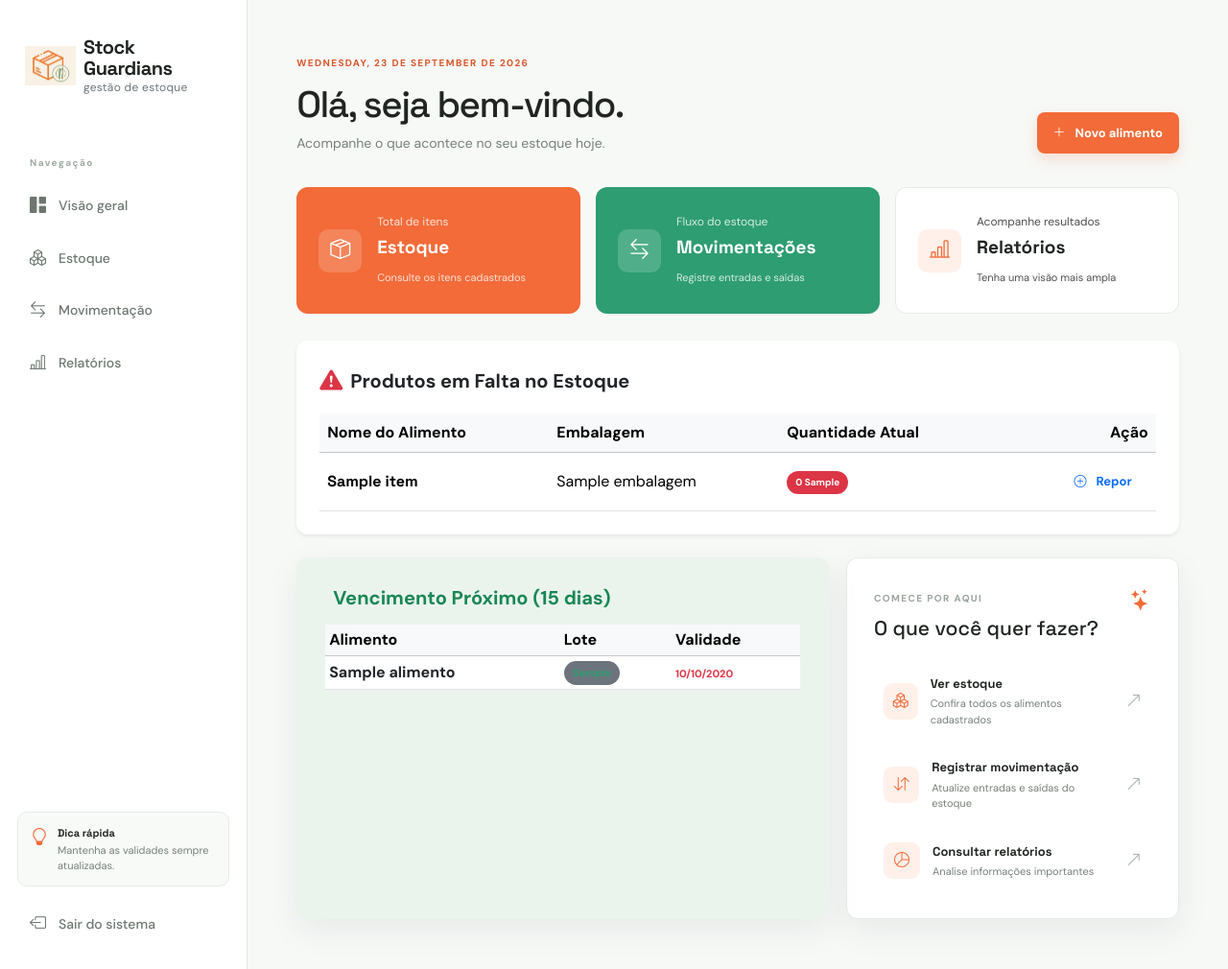
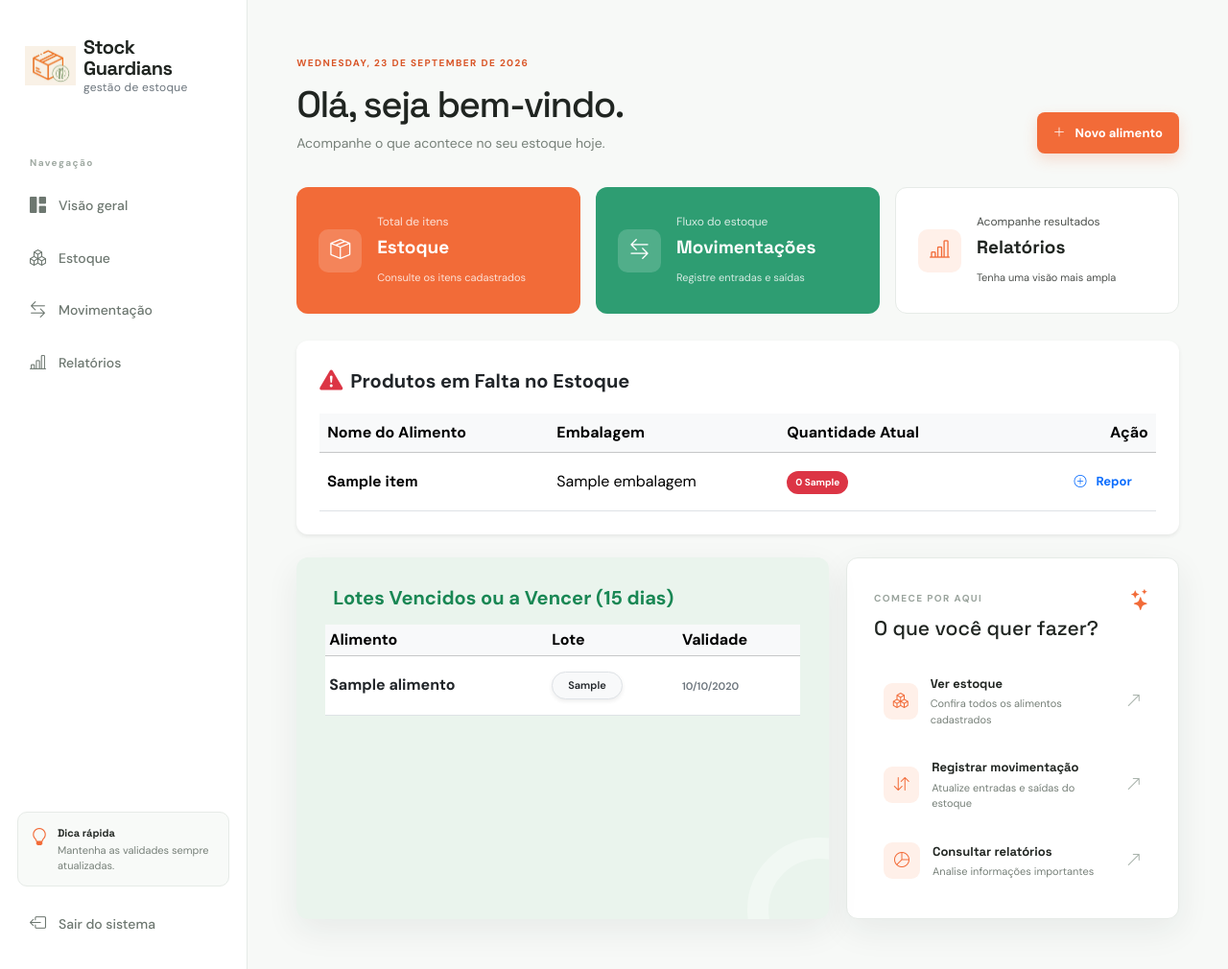
Before and after one commit to MatheusBressan3794/sistema-estoque-TCC, a Django app: template alimentos/templates/alimentos/dashboard.html in a window 1280 px wide. Shown: the whole page at 96% size. Run offline with Django 3.2, Linux system fonts and the light colour scheme; the template is opened without the code that fills it: most values are stand-ins (such as "Sample title", 1, 10 or a date in 2020).

Commit message:
feat(dashboard): implementa destaque visual e alertas para lotes vencidos

```diff
--- a/alimentos/templates/alimentos/dashboard.html
+++ b/alimentos/templates/alimentos/dashboard.html
@@ -1,16 +1,6 @@
 {% extends 'alimentos/base.html' %}
 {% block title %}Visão geral{% endblock %}
 {% block page_label %}Visão geral{% endblock %}
-
-{% block extra_css %}
-<style>
-    /* Remove qualquer desenho decorativo dos cantos do painel */
-    .dashboard-lower .quote-panel::before,
-    .dashboard-lower .quote-panel::after {
-        display: none !important;
-    }
-</style>
-{% endblock %}
 
 {% block content %}
 <section class="page-heading">
@@ -106,11 +96,11 @@
 
 <!-- Seção Inferior (Vencimento Próximo e Comece por aqui) -->
 <section class="dashboard-lower">
-    <!-- Painel Verde: Alerta de Validade (15 dias) - Cor sólida e sem desenhos -->
-    <div class="quote-panel" style="background-color: #eaf4ed !important; background-image: none !important; border: none !important; border-left: none !important;">
+    <!-- Painel com o quadrado verde clarinho de fundo que você circulou -->
+    <div class="quote-panel" style="background-color: #eaf4ed !important;">
         <div class="d-flex align-items-center mb-3">
             <i class="bi bi-calendar-exclamation text-success fs-4 me-2"></i>
-            <h5 class="mb-0 fw-bold text-success">Vencimento Próximo (15 dias)</h5>
+            <h5 class="mb-0 fw-bold text-success">Lotes Vencidos ou a Vencer (15 dias)</h5>
         </div>
 
         {% if lotes_proximos_vencimento %}
@@ -125,14 +115,43 @@
                     </thead>
                     <tbody>
                         {% for lote in lotes_proximos_vencimento %}
-                        <tr>
-                            <td>
-                                <a href="{% url 'detalhes_alimento' lote.alimento.id %}" class="text-decoration-none fw-bold text-dark">
+                        <tr class="align-middle">
+                            <!-- Alimento -->
+                            <td class="py-3">
+                                <a href="{% url 'detalhes_alimento' lote.alimento.id %}" class="text-decoration-none fw-bold {% if lote.data_validade < hoje %}text-danger{% else %}text-dark{% endif %}">
                                     {{ lote.alimento.nome }}
                                 </a>
                             </td>
-                            <td><span class="badge bg-secondary">{{ lote.numero_lote }}</span></td>
-                            <td><span class="text-danger fw-bold">{{ lote.data_validade|date:"d/m/Y" }}</span></td>
+
+                            <!-- Lote com o estilo de pílula da imagem -->
+                            <td class="py-3">
+                                {% if lote.data_validade < hoje %}
+                                    <span class="badge rounded-pill bg-danger bg-opacity-10 text-danger px-3 py-2 fw-semibold border border-danger border-opacity-25 shadow-sm">
+                                        {{ lote.numero_lote }}
+                                    </span>
+                                {% else %}
+                                    <span class="badge rounded-pill bg-light text-dark px-3 py-2 fw-semibold border shadow-sm">
+                                        {{ lote.numero_lote }}
+                                    </span>
+                                {% endif %}
+                            </td>
+
+                            <!-- Validade idêntica à imagem -->
+                            <td class="py-3">
+                                {% if lote.data_validade < hoje %}
+                                    <span class="badge rounded-pill bg-danger text-white px-3 py-2 fw-bold shadow-sm">
+                                        <i class="bi bi-exclamation-circle-fill me-1"></i> {{ lote.data_validade|date:"d/m/Y" }} (Vencido)
+                                    </span>
+                                {% elif lote.data_validade == hoje %}
+                                    <span class="badge rounded-pill text-dark px-3 py-2 fw-bold shadow-sm" style="background-color: #fbbf24;">
+                                        <i class="bi bi-exclamation-triangle-fill me-1"></i> Vence Hoje
+                                    </span>
+                                {% else %}
+                                    <span class="text-secondary fw-semibold">
+                                        {{ lote.data_validade|date:"d/m/Y" }}
+                                    </span>
+                                {% endif %}
+                            </td>
                         </tr>
                         {% endfor %}
                     </tbody>
@@ -140,7 +159,7 @@
             </div>
         {% else %}
             <div class="text-muted py-3">
-                <i class="bi bi-check-circle text-success me-1"></i> Nenhum lote próximo ao vencimento nos próximos 15 dias.
+                <i class="bi bi-check-circle text-success me-1"></i> Nenhum lote vencido ou próximo ao vencimento.
             </div>
         {% endif %}
     </div>
--- a/alimentos/templates/alimentos/lista.html
+++ b/alimentos/templates/alimentos/lista.html
@@ -67,7 +67,7 @@
                 <th>Alimento</th>
                 <th>Embalagem</th>
                 <th>Conteúdo</th>
-                <th>Qtd. mínima</th>
+                <th>Qtd. Total</th>
                 <th>Tipo de uso</th>
                 <th class="text-end">Ações</th>
             </tr>
@@ -112,9 +112,9 @@
                 </td>
 
 
-                <!-- Quantidade mínima -->
+                <!-- Quantidade Total (Aqui foi feita a alteração!) -->
                 <td>
-                    {{ alimento.quantidade_minima }}
+                    {{ alimento.quantidade_total }}
                     {{ alimento.get_embalagem_display}}s
                 </td>
 
```
Also changed, not shown: alimentos/models.py (+7 -0 lines), alimentos/views.py (+4 -3 lines), alimentos/migrations/0001_initial.py.
